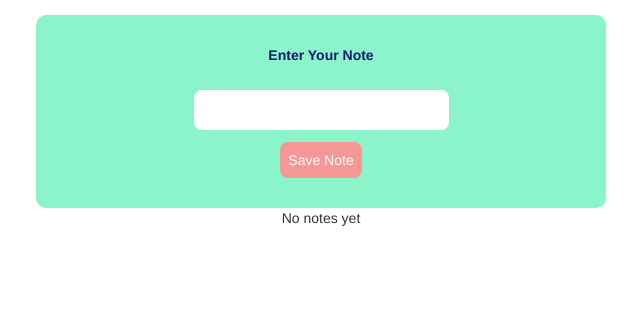
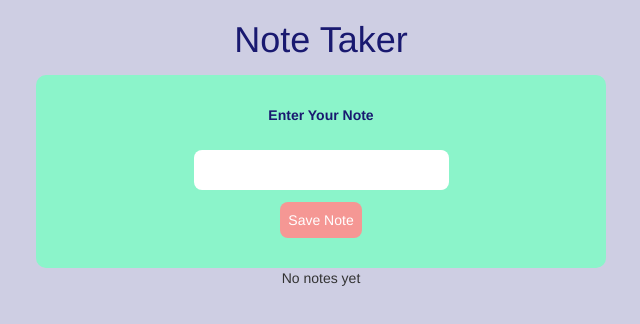
Before and after one commit to geicibarham/note-taker, a plain HTML site: page index.html in a window 1280 px wide. Shown: the whole page, without its empty margins (319-959 px from the left). Drawn offline with nearby package versions, Linux system fonts and the light colour scheme.

Commit message:
changing in colors

```diff
--- a/assets/css/style.css
+++ b/assets/css/style.css
@@ -1,3 +1,7 @@
+body{
+  background-color: rgba(185, 185, 216, 0.699);
+}
+
 .icon {
   width: 80px;
 }
@@ -93,8 +97,12 @@ form{
 
 }
 
-#form label {
+#form label,h1 {
   color:midnightblue;
+}
+
+h1{
+  text-align: center;
 }
 
 #form input:focus{
--- a/index.html
+++ b/index.html
@@ -14,6 +14,7 @@
   </head>
   <body>
     <div class="container">
+      <h1>Note Taker</h1>
       <form
         id="form"
         onsubmit="setTimeout(function(){window.location.reload();},10);"
```
